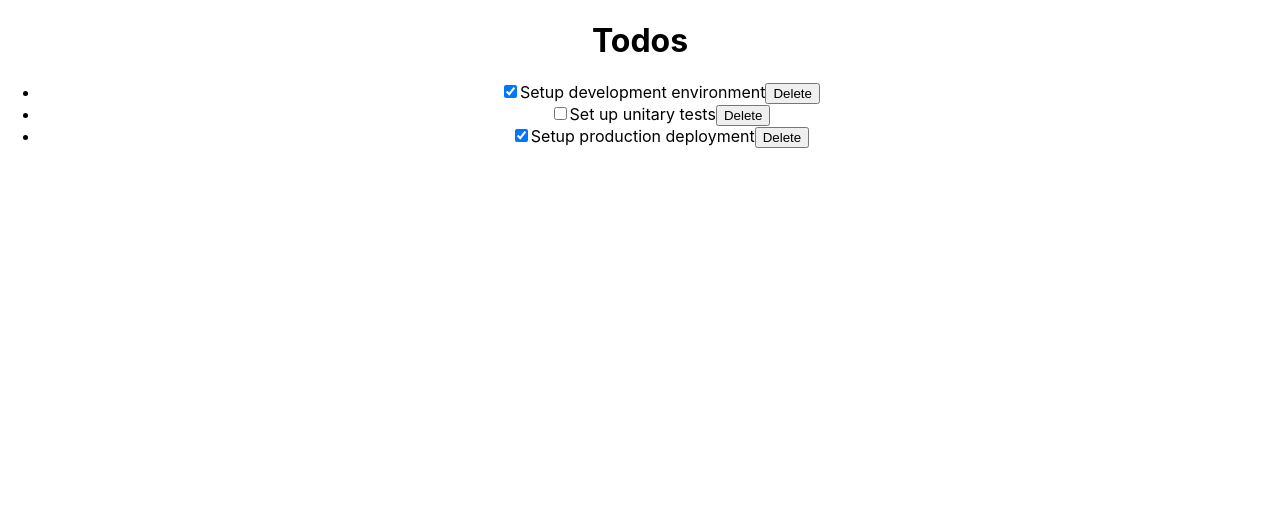
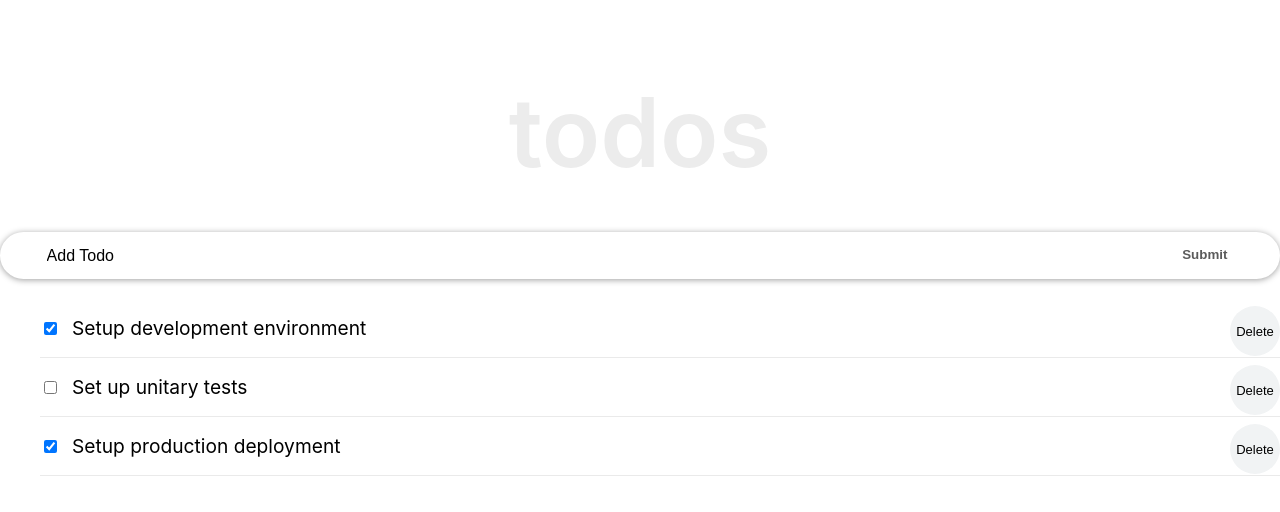
Before and after one commit to Usagib/react-takehome, a React (Create React App) app: page / in a window 1280 px wide. Shown: the top 512 px of the page. Built offline with nearby package versions, Linux system fonts and the light colour scheme.

Commit message:
list styling

```diff
--- a/package.json
+++ b/package.json
@@ -6,10 +6,13 @@
     "@testing-library/jest-dom": "^5.16.2",
     "@testing-library/react": "^12.1.2",
     "@testing-library/user-event": "^13.5.0",
+    "bootstrap": "^5.1.3",
     "react": "^17.0.2",
+    "react-bootstrap": "^2.1.2",
     "react-dom": "^17.0.2",
     "react-scripts": "5.0.0",
     "react-test-renderer": "^17.0.2",
+    "uuid": "^8.3.2",
     "web-vitals": "^2.1.4"
   },
   "scripts": {
--- a/public/index.html
+++ b/public/index.html
@@ -24,6 +24,7 @@
       work correctly both with client-side routing and a non-root public URL.
       Learn how to configure a non-root public URL by running `npm run build`.
     -->
+
     <title>React App</title>
   </head>
   <body>
--- a/src/App.css
+++ b/src/App.css
@@ -1,38 +1,53 @@
-.App {
-  text-align: center;
+
+
+.container {
+  display: flex;
+  flex-direction: column;
+  justify-content: center;
+  align-items: center;
+  max-width: 600px;
+  margin: 0 auto;
 }
 
-.App-logo {
-  height: 40vmin;
-  pointer-events: none;
+.inner {
+  width: 100%;
+  padding: 8rem 10px 4rem;
 }
 
-@media (prefers-reduced-motion: no-preference) {
-  .App-logo {
-    animation: App-logo-spin infinite 20s linear;
-  }
+.form-container {
+  width: 100%;
+  margin-bottom: 20px;
+  display: flex;
+  border-radius: calc(0.5 * 100px);
+  box-shadow: 0 1px 6px 0 rgba(0, 0, 0, 0.38);
+  justify-content: space-evenly;
 }
 
-.App-header {
-  background-color: #282c34;
-  min-height: 100vh;
-  display: flex;
-  flex-direction: column;
-  align-items: center;
-  justify-content: center;
-  font-size: calc(10px + 2vmin);
-  color: white;
+.input-text {
+  font-size: 1rem;
+  font-weight: 400;
+  width: 85%;
+  padding-right: 5px;
+  padding-left: 10px;
+  border-radius: calc(0.5 * 100px);
 }
 
-.App-link {
-  color: #61dafb;
+.input-text::placeholder {
+  color: #000;
 }
 
-@keyframes App-logo-spin {
-  from {
-    transform: rotate(0deg);
-  }
-  to {
-    transform: rotate(360deg);
-  }
+.input-submit {
+  background: transparent;
+  color: #5b5b5b;
+  text-transform: capitalize;
+  cursor: pointer;
+  font-weight: 600;
+  margin-right: 10px;
 }
+
+.input-text,
+.input-submit {
+  height: 45px;
+  outline: none;
+  border: none;
+}
--- a/src/components/Header.js
+++ b/src/components/Header.js
@@ -1,9 +1,24 @@
 import React from "react";
+
+const headerStyle = {
+    padding: "20px 0",
+    lineHeight: "1.5em",
+  }
 
 const Header = () => {
     return(
-        <header>
-            <h1>Todos</h1>
+        <header style={headerStyle}>
+            <h1 style={{
+        fontSize: "6rem",
+        fontWeight: "600",
+        marginBottom: "2rem",
+        lineHeight: "1em",
+        color: "#ececec",
+        textTransform: "lowercase",
+        textAlign: "center",
+      }}>
+          Todos
+          </h1>
         </header>
     )
 }
--- /dev/null
+++ b/src/components/InputTodo.js
@@ -0,0 +1,44 @@
+import React from "react";
+
+class InputTodo extends React.Component {
+    state = {
+        title: "",
+    };
+
+    onChange = e => {
+        this.setState({
+            [e.target.name]: e.target.value,
+        })
+    }
+
+    handleSubmit = e => {
+        e.preventDefault();
+        if (this.state.title.trim()) {
+            this.props.addTodoProps(this.state.title);
+            this.setState({
+                title: ""
+            });
+        } else {
+            alert("Please write item")
+        }
+    };
+
+    render() {
+        return (
+            <form onSubmit={this.handleSubmit} className="form-container">
+
+                    <input
+                        name="title"
+                        className="input-text"
+                        type="text"
+                        placeholder="Add Todo"
+                        value={this.state.title}
+                        onChange={this.onChange}
+                    />
+                    <button className="input-submit">Submit</button>
+            </form>
+        )
+    }
+}
+
+export default InputTodo
--- a/src/components/TodoContainer.js
+++ b/src/components/TodoContainer.js
@@ -1,22 +1,24 @@
-import React from "react";
+import React, { Component } from "react";
 import Header from "./Header";
+import InputTodo from "./InputTodo";
 import TodosList from "./TodosList";
+import { v4 as uuidv4 } from "uuid";
 
-class TodoContainer extends React.Component {
+class TodoContainer extends Component {
     state = {
         todos: [
             {
-                id: 1,
+                id: uuidv4(),
                 title: "Setup development environment",
                 completed: true
             },
             {
-                id: 2,
+                id: uuidv4(),
                 title: "Set up unitary tests",
                 completed: false
             },
             {
-                id: 3,
+                id: uuidv4(),
                 title: "Setup production deployment",
                 completed: true
             }
@@ -49,10 +51,22 @@ class TodoContainer extends React.Component {
          });
      };
 
+     addTodoItem = title => {
+        const newTodo = {
+            id: uuidv4(),
+            title: title,
+            completed: false
+        };
+        this.setState({
+            todos: [...this.state.todos, newTodo]
+        });
+     }
+
     render() {
         return (
             <div>
                 <Header />
+                <InputTodo addTodoProps={this.addTodoItem} />
                 <TodosList
                     todos={this.state.todos}
                     handleChangeProps={this.handleChange}
--- a/src/components/TodoItem.js
+++ b/src/components/TodoItem.js
@@ -1,19 +1,20 @@
 import React from "react";
+import styles from "./TodoItem.module.css";
+class TodoItem extends React.Component {
 
-class TodoItem extends React.Component {
     render() {
         return (
             <>
 
-            <li>
+            <li className={styles.item}>
                     <input
+                        className={styles.checkbox}
                         type="checkbox"
                         checked={this.props.todo.completed}
                         onChange={() => this.props.handleChangeProps(this.props.todo.id)}
                     />
                     {this.props.todo.title}
-                <button
-                    onClick={() => this.props.handleDeleteProps(this.props.todo.id)}>Delete</button>
+                <button onClick={() => this.props.handleDeleteProps(this.props.todo.id)}>Delete</button>
             </li>
 
             </>
--- /dev/null
+++ b/src/components/TodoItem.module.css
@@ -0,0 +1,23 @@
+.item {
+    font-size: 1.2rem;
+    list-style-type: none;
+    padding: 17px 0px;
+    border-bottom: 1px solid #eaeaea;
+  }
+
+  .checkbox {
+    margin-right: 15px;
+  }
+
+  .item button {
+    font-size: 13px;
+    background: #f1f3f4;
+    border: none;
+    cursor: pointer;
+    float: right;
+    outline: none;
+    border-radius: 100px;
+    height: 50px;
+    width: 50px;
+    margin: -10px 0 0 10px;
+  }
--- a/src/components/TodosList.js
+++ b/src/components/TodosList.js
@@ -4,7 +4,7 @@ import TodoItem from "./TodoItem";
 class TodosList extends React.Component {
     render() {
         return(
-            <ul>
+            <ul className="list-group">
             {this.props.todos.map(todo => (
                 <TodoItem
                     key={todo.id}
```
Also changed, not shown: 1 other file (tests, documents, lock files or other folders). Lines whose indentation alone changed are shown as unchanged.
